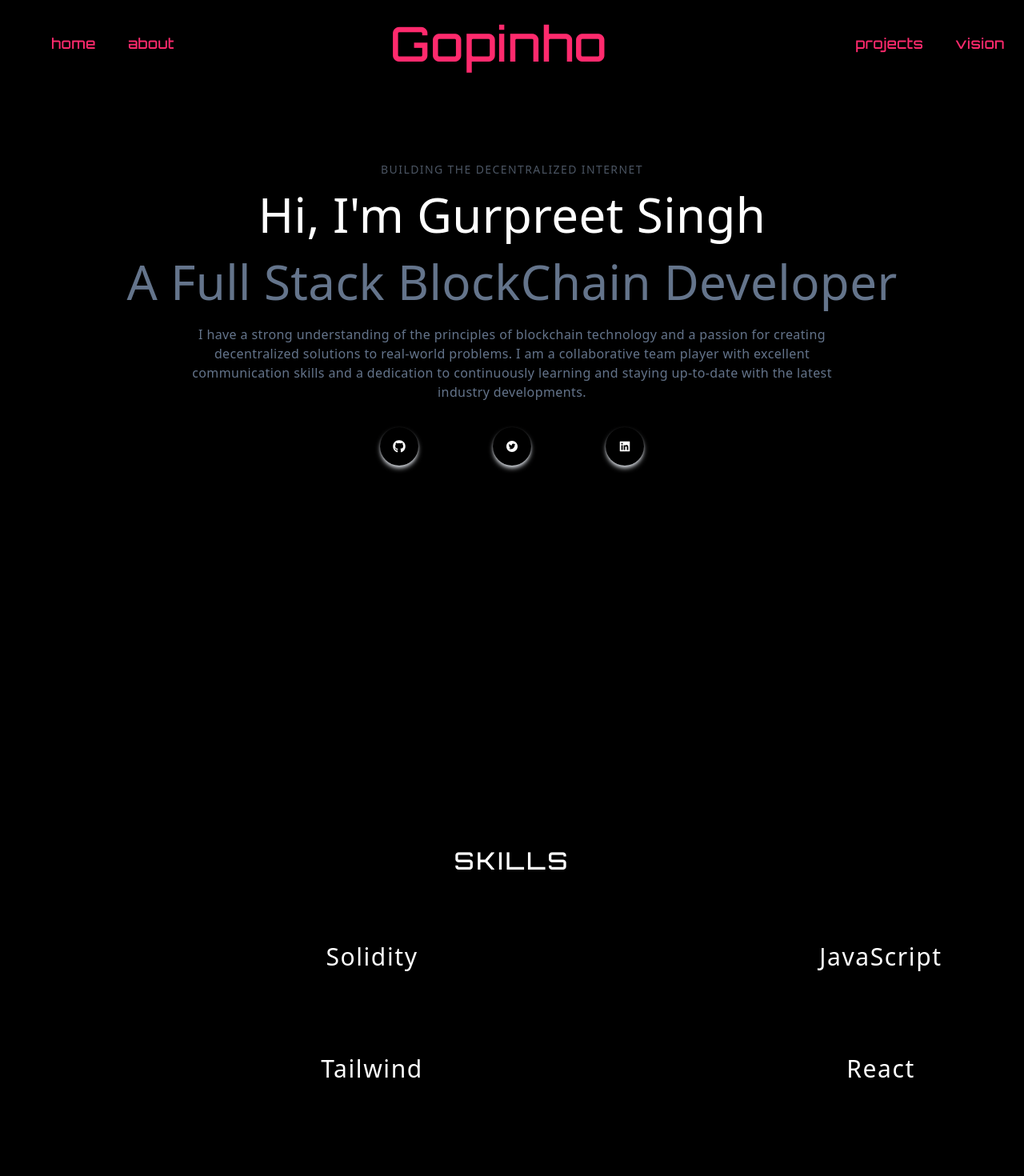
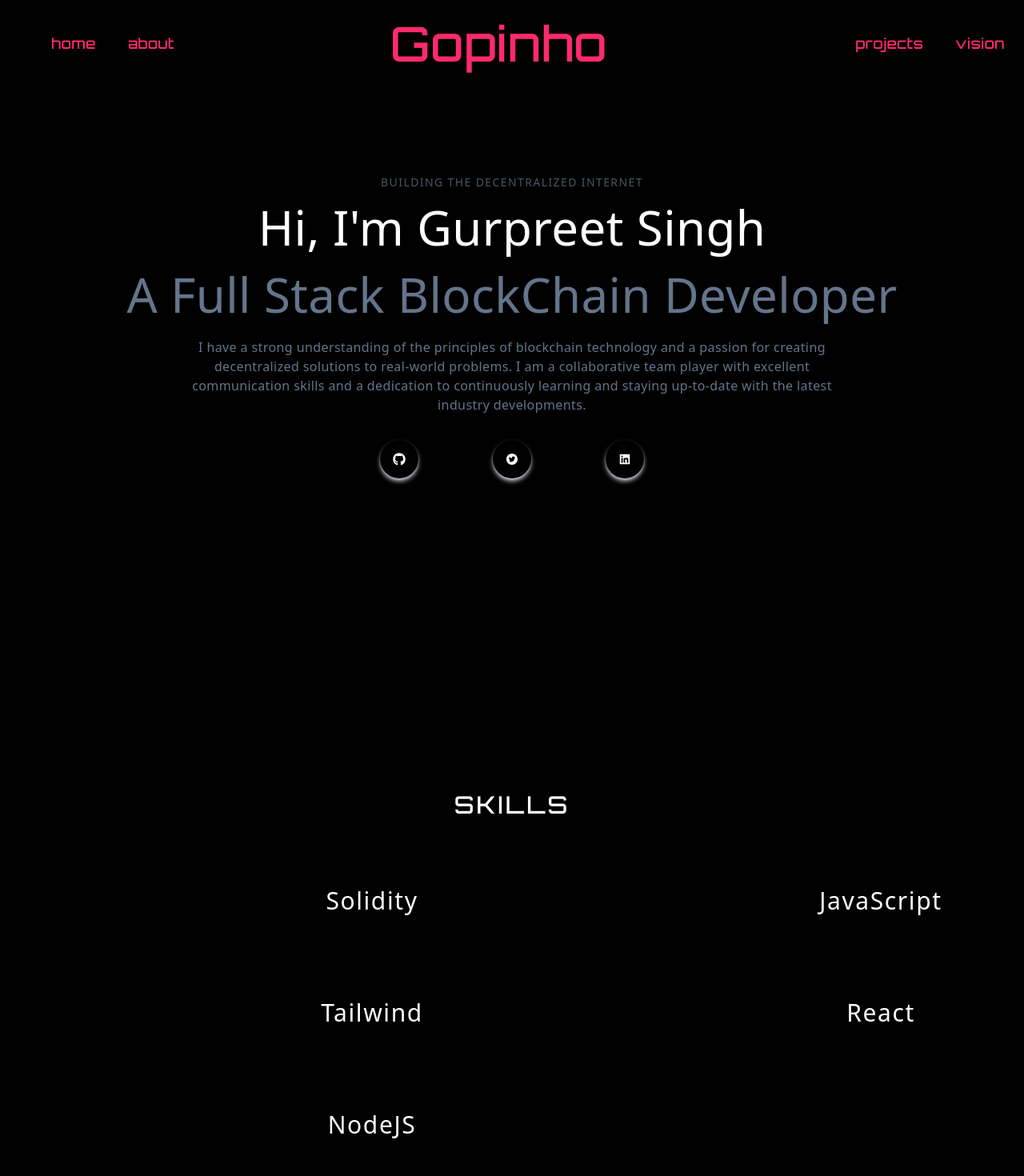
Before and after one commit to gopiinho/devProfile, a Next.js app: page / in a window 1280 px wide. Shown: the top 1470 px of the page at 80% size. Built offline with nearby package versions, Linux system fonts and the light colour scheme.

Commit message:
Skills section added nodejs

```diff
--- a/components/Main.jsx
+++ b/components/Main.jsx
@@ -1,12 +1,12 @@
-import React from "react";
-import { FaGithub } from "react-icons/fa";
-import { AiFillTwitterCircle, AiFillLinkedin } from "react-icons/ai";
+import React from "react"
+import { FaGithub } from "react-icons/fa"
+import { AiFillTwitterCircle, AiFillLinkedin } from "react-icons/ai"
 
 const Main = () => {
   return (
     <div className="w-full h-screen text-center">
       <div className="max-w-[1240px] w-full h-full mx-auto p-2 flex justify-center items-center">
-        <div>
+        <div className="pt-8">
           <p className="uppercase text-sm tracking-widest text-gray-600">
             Building the decentralized internet
           </p>
@@ -35,7 +35,7 @@ const Main = () => {
         </div>
       </div>
     </div>
-  );
-};
+  )
+}
 
-export default Main;
+export default Main
--- a/components/Projects.jsx
+++ b/components/Projects.jsx
@@ -18,7 +18,7 @@ const Projects = () => {
           <ProjectsItems
             title="NFT MINT PAGE"
             backgroundImg={sibylImage}
-            stack="ReactJS / Solidity"
+            stack="ReactJS / Solidity / Ethers"
             projectUrl="/"
           />
 
--- a/components/Skills.jsx
+++ b/components/Skills.jsx
@@ -10,11 +10,11 @@ const Skills = () => {
             Skills
           </h2>
         </div>
-        <div className="grid md:grid-cols-2 lg-grid-cols-4 gap-8 tracking-widest group">
+        <div className="grid md:grid-cols-2 lg-grid-cols-4 gap-8 tracking-widest">
           <div className="p-6  ease-in duration-300">
             <div className="grid grid-cols-2 gap-4 justify-center items-center">
               <div className="m-auto">
-                <div className="devicon-solidity-plain text-6xl text-[#fff]"></div>
+                <div className=" logoNeonSol devicon-solidity-plain text-6xl text-[#d1f7ff] hover:text-[#c4c4c4] hover:scale-110 transform duration-700"></div>
               </div>
               <div className="neonH2 flex flex-col items-center justify-center">
                 <h2 className="text-3xl">Solidity</h2>
@@ -25,7 +25,7 @@ const Skills = () => {
           <div className="p-6  ease-in duration-300">
             <div className="grid grid-cols-2 gap-4 justify-center items-center">
               <div className="m-auto">
-                <div className="devicon-javascript-plain text-6xl text-[#f0db4f]"></div>
+                <div className="logoNeonJS devicon-javascript-plain text-6xl text-[#d1f7ff] hover:text-[#f0db4f] hover:scale-110 transform duration-700"></div>
               </div>
               <div className="neonH2 flex flex-col items-center justify-center">
                 <h2 className="text-3xl">JavaScript</h2>
@@ -36,7 +36,7 @@ const Skills = () => {
           <div className="p-6  ease-in duration-300">
             <div className="grid grid-cols-2 gap-4 justify-center items-center">
               <div className="m-auto">
-                <div className="devicon-tailwindcss-plain text-6xl text-[#37bcf8]"></div>
+                <div className="devicon-tailwindcss-plain text-6xl text-[#d1f7ff] hover:text-[#37bcf8] hover:scale-110 transform duration-700"></div>
               </div>
               <div className="neonH2 flex flex-col items-center justify-center">
                 <h2 className="text-3xl">Tailwind</h2>
@@ -47,10 +47,21 @@ const Skills = () => {
           <div className="p-6 5 ease-in duration-300">
             <div className="grid grid-cols-2 gap-4 justify-center items-center">
               <div className="m-auto">
-                <div className="devicon-react-original text-6xl text-[#61d9fb]"></div>
+                <div className="devicon-react-original text-6xl text-[#d1f7ff] hover:text-[#61d9fb] hover:scale-110 transform duration-700"></div>
               </div>
               <div className="neonH2 flex flex-col items-center justify-center">
                 <h2 className="text-3xl">React</h2>
+              </div>
+            </div>
+          </div>
+
+          <div className="p-6 5 ease-in duration-300">
+            <div className="grid grid-cols-2 gap-4 justify-center items-center">
+              <div className="m-auto">
+                <div className="devicon-nodejs-plain text-6xl text-[#d1f7ff] hover:text-[#3e883d] hover:scale-110 transform duration-700"></div>
+              </div>
+              <div className="neonH2 flex flex-col items-center justify-center">
+                <h2 className="text-3xl">NodeJS</h2>
               </div>
             </div>
           </div>
```
